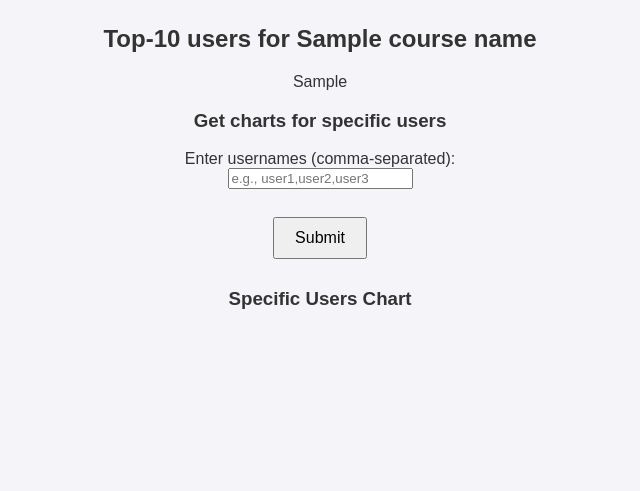
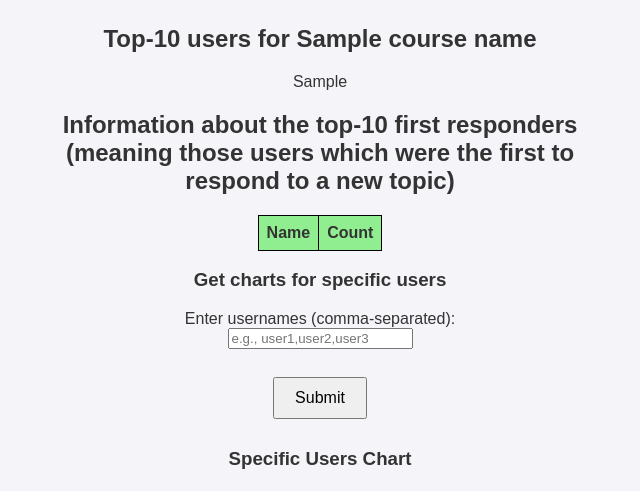
Before and after one commit to iitmbsc-student-projects/discourse-viz, a Flask app: template templates/course_specific_viz.html in a window 1280 px wide. Shown: the part 109-600 px from the top of the page, without its empty margins (320-960 px from the left). Run offline with Flask 3, Linux system fonts and the light colour scheme; the visitor is signed in with stand-in values (Sample User, id 1); the template is opened without the code that fills it: most values are stand-ins (such as "Sample title", 1, 10 or a date in 2020); lists and menus that the app fills with data are empty; parts of the project's set-up code (start-up, migrations or seed data) failed here and were passed over.

Commit message:
Added first-responder table

```diff
--- a/app.py
+++ b/app.py
@@ -1,6 +1,6 @@
 from flask import Flask, render_template, redirect, url_for, session, request, flash, jsonify
 from authlib.integrations.flask_client import OAuth
-import os, json
+import os, json, time
 import pandas as pd
 from functools import lru_cache
 from markupsafe import Markup
@@ -9,7 +9,7 @@ from markupsafe import Markup
 from user_summary_functions import get_user_summary, get_basic_metrics, get_top_categories, get_liked_by_users
 
 from subject_wise_engagement.data_dicts import get_all_data_dicts
-from subject_wise_engagement.global_functions_1 import get_current_trimester
+from subject_wise_engagement.global_functions_1 import get_current_trimester, get_top_10_first_responders
 from subject_wise_engagement.execute_query import execute_query_108
 
 from visualizations.functions_to_get_charts import create_stacked_bar_chart_for_overall_engagement, create_stacked_bar_chart_for_course_specific_engagement, create_empty_chart_in_case_of_errors
@@ -21,7 +21,8 @@ oauth = OAuth(app) # OAuth is a way to safely let users login using Google witho
 
 # DATA VARIABLES
 user_actions_dictionaries = get_all_data_dicts()
-id_username_mapping = execute_query_108(query_id=108)
+# id_username_mapping = execute_query_108(query_id=108)
+id_username_mapping = pd.read_csv("TRASH/data/id_username_mapping.csv")
 
 google = oauth.register( # Then you told OAuth: Hey OAuth
 
@@ -75,15 +76,21 @@ def generate_chart_for_course_specific_engagement(term, subject):
     print("SUBJECT = ", subject, "TERM = ",term)
     # print(f"KEYS = {user_actions_dictionaries[term].keys()}")
     log_normalized_df = user_actions_dictionaries[term][subject]["log_normalized_scores"]
+
+    # Finding the top-10 users
     if not log_normalized_df.empty:
         top_10 = log_normalized_df.head(10).acting_username.to_list()
         raw_metrics = user_actions_dictionaries[term][subject]["raw_metrics"]
         raw_metrics = raw_metrics[raw_metrics.acting_username.isin(top_10)]
-        chart = create_stacked_bar_chart_for_course_specific_engagement(raw_metrics=raw_metrics, subject=subject)
+        highest_activity_chart = create_stacked_bar_chart_for_course_specific_engagement(raw_metrics=raw_metrics, subject=subject)
     else:
-        chart = create_empty_chart_in_case_of_errors(message = """Course was either not offered this term OR it had extremely less interactions on discourse""")
+        highest_activity_chart = create_empty_chart_in_case_of_errors(message = """Course was either not offered this term OR it had extremely less interactions on discourse""")
 
-    return chart
+
+    # Creating a calender-heatmap
+    pass
+
+    return highest_activity_chart
 
 @app.route('/')
 def index():
@@ -148,15 +155,12 @@ def course_page(course_name):
     try:
         course_name_original = course_name
         course_name = course_name.replace("-", "_").replace(":","_")
-        chart = generate_chart_for_course_specific_engagement(term="t1-2025", subject=course_name)
-
-        # Convert the chart to an HTML string
-        chart_html = chart.to_html()
-
+        top_10_users_chart = generate_chart_for_course_specific_engagement(term="t1-2025", subject=course_name)
+        top_10_users_chart_html = top_10_users_chart.to_html() # # Convert the chart to an HTML string
         return render_template(
             'course_specific_viz.html',
             course_name=course_name_original.title().replace("_"," "),
-            latest_visualizations_html=Markup(chart_html)  # Mark it safe explicitly
+            latest_visualizations_html=Markup(top_10_users_chart_html),  # Mark it safe explicitly
         )
     except Exception as e:
         return render_template(
@@ -164,6 +168,17 @@ def course_page(course_name):
             course_name=course_name_original.title().replace("_"," "),
             latest_visualizations_html=Markup(create_empty_chart_in_case_of_errors().to_html())
         )
+
+@app.route("/get_most_frequent_first_responders/<course_name>", methods = ["GET"])
+def most_frequent_first_responders(course_name):
+    course_name = course_name.replace("-", "_").replace(":","_").lower()
+    # Finding most-frequent first-responders
+    unique_topics = user_actions_dictionaries["t1-2025"][course_name]["unique_topic_ids"]
+    # print(unique_topics[:5])
+    most_freq_first_responders_list = get_top_10_first_responders(tuple(unique_topics[:60])) # This is currently a list of tuples; we will render it as a table on the frontend
+    return render_template("partials/first_responders_table.html", most_freq_first_responders=most_freq_first_responders_list)
+
+
 
 
 @app.route("/user_details/<user_name>", methods=["GET"])
--- a/subject_wise_engagement/global_functions_1.py
+++ b/subject_wise_engagement/global_functions_1.py
@@ -1,4 +1,4 @@
-import re
+import re, os
 from datetime import date
 import pandas as pd
 import numpy as np
@@ -124,17 +124,21 @@ def get_all_course_specific_df(query_params):
     1. RAW METRICS: This dataframe simply shows the metrics of each user, e.g likes_given, topics_created etc, for that specific course
     2. UNNORMALIZED_SCORES DF: Sum of [ raw_metric*weightage ]
     3. LOG-NORMALIZED SCORE: Sum of [ log1p(raw_metric) * weightage ]
+    4. unique_topic_ids: List of unique topic-ids for that course in the time-frame
     """
     query_params = dict(query_params)
     print(f'Executing query_103 for cat_id={query_params["category_id"]} and dates={query_params["start_date"]}; {query_params["end_date"]}') # REMOVE
     user_actions_df = execute_query_103(103, query_params)
+    # user_actions_df.info()
+    unique_topic_ids = user_actions_df[user_actions_df["target_post_id"] == -1]["target_topic_id"].unique()
+    # print(f"We got the following unique topic-is for the cat_id = {query_params['category_id']}\n\n {unique_topic_ids}\n*")
     if user_actions_df.empty:
-        return pd.DataFrame(), pd.DataFrame(), pd.DataFrame() # Return 3 empty DFs
+        return pd.DataFrame(), pd.DataFrame(), pd.DataFrame(), [] # Return 3 empty DFs + one empty list
 
     raw_metrics_df = create_raw_metrics_dataframe(user_actions_df)
     unnormalized_scores_df = create_unnormalized_scores_dataframe(raw_metrics_df)
     log_normalized_scores_df = create_log_normalized_scores_dataframe(raw_metrics_df)
-    return raw_metrics_df, unnormalized_scores_df, log_normalized_scores_df
+    return raw_metrics_df, unnormalized_scores_df, log_normalized_scores_df, unique_topic_ids
 
 # Assign the weights to the relevant columns. This can be changed as per the requirement.
 weights_dict_for_overall_engaagement = { 'likes_given': 0.4, # likes_given is also important
@@ -174,3 +178,34 @@ def get_overall_engagement_df(query_params):
     raw_metrics_df = raw_metrics_df[["user_id"] + list(weights_dict_for_overall_engaagement.keys())]
     unnormalized_scores_dataframe, log_normalized_scores_dataframe = create_unnormalized_scores_dataframe_for_all_users(raw_metrics_df), create_log_normalized_scores_dataframe_for_all_users(raw_metrics_df)
     return raw_metrics_df, unnormalized_scores_dataframe, log_normalized_scores_dataframe
+
+
+import time, requests
+@lru_cache(maxsize=None)
+def get_top_10_first_responders(topic_list):
+    headers = {
+                "Api-Key": os.environ.get('API_KEY'),
+                "Api-Username": "shubhamg"
+           }
+    # print("HEADERS = ", headers)
+    most_frequent_users = {}
+    for t in topic_list:
+        try:
+            response = requests.get(
+                url = f"https://discourse.onlinedegree.iitm.ac.in/t/{t}.json",
+                headers=headers
+                            )
+            D = response.json()
+            posts = D["post_stream"]["posts"] # List of dicts each having details of each post of that topic
+            for post in posts:
+                if post["post_number"]==2: # If it is the second post in that topic, meaning the first response to that topic
+                    username = post["username"] # Find the username of the first responder
+                    most_frequent_users[username] = most_frequent_users.get(username,0)+1 # Increment the frequqncy of first-responder
+            time.sleep(0.9)
+        except Exception as e:
+            print(f"Encountered an ERROR when trying to find details for the topic {t}")
+            continue
+
+    sorted_users = sorted(most_frequent_users.items(), key=lambda x: x[1], reverse=True)
+    top_10_first_responders = sorted_users[:10] # Note that this is a list of tuples
+    return top_10_first_responders
--- a/templates/course_specific_viz.html
+++ b/templates/course_specific_viz.html
@@ -11,6 +11,9 @@
     </div>
 </div>
 
+<div id="most-frequent-first-responders">
+    <p>Loading top responders...</p>
+</div>
 
 
 <div id="specific-users">
@@ -72,6 +75,19 @@
                 document.getElementById("error-message").textContent = error.message;
             });
     });
+
+    window.addEventListener("DOMContentLoaded", () => {
+        const courseName = "{{ course_name }}";
+        fetch(`/get_most_frequent_first_responders/${courseName}`)
+            .then(response => response.text())
+            .then(html => {
+                document.getElementById("most-frequent-first-responders").innerHTML = html;
+            })
+            .catch(err => {
+                document.getElementById("most-frequent-first-responders").innerHTML = "<p style='color: red;'>Failed to load data.</p>";
+                console.error(err);
+            });
+    });
 </script>
 {% endif %}
 {% endblock %}
--- /dev/null
+++ b/templates/partials/first_responders_table.html
@@ -0,0 +1,13 @@
+<h2 style="text-align: center; margin-inline: 25%;">Information about the top-10 first responders (meaning those users which were the first to respond to a new topic)</h2>
+<table style="margin: 0 auto; background-color: lightgreen; border-collapse: collapse; text-align: center;">
+    <tr>
+        <th style="border: 1px solid black; padding: 8px;">Name</th>
+        <th style="border: 1px solid black; padding: 8px;">Count</th>
+    </tr>
+    {% for responder in most_freq_first_responders %}
+    <tr>
+        <td style="border: 1px solid black; padding: 8px;">{{ responder[0] }}</td>
+        <td style="border: 1px solid black; padding: 8px;">{{ responder[1] }}</td>
+    </tr>
+    {% endfor %}
+</table>
```
Also changed, not shown: subject_wise_engagement/data_dicts.py (+7 -3 lines). Lines whose indentation alone changed are shown as unchanged.
